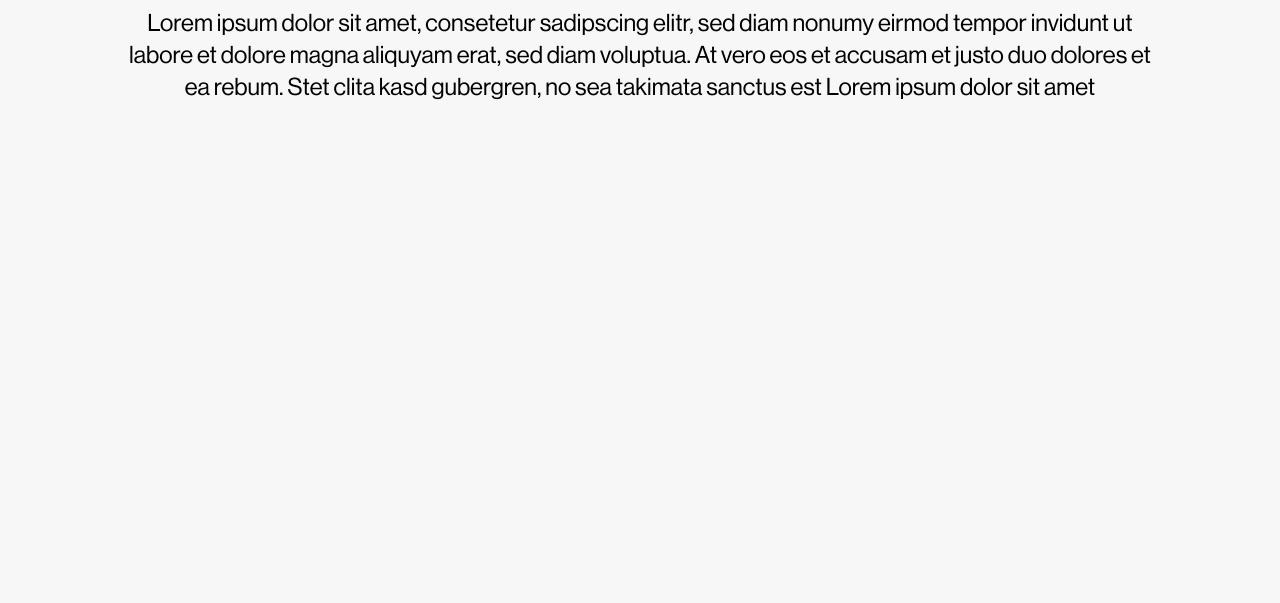
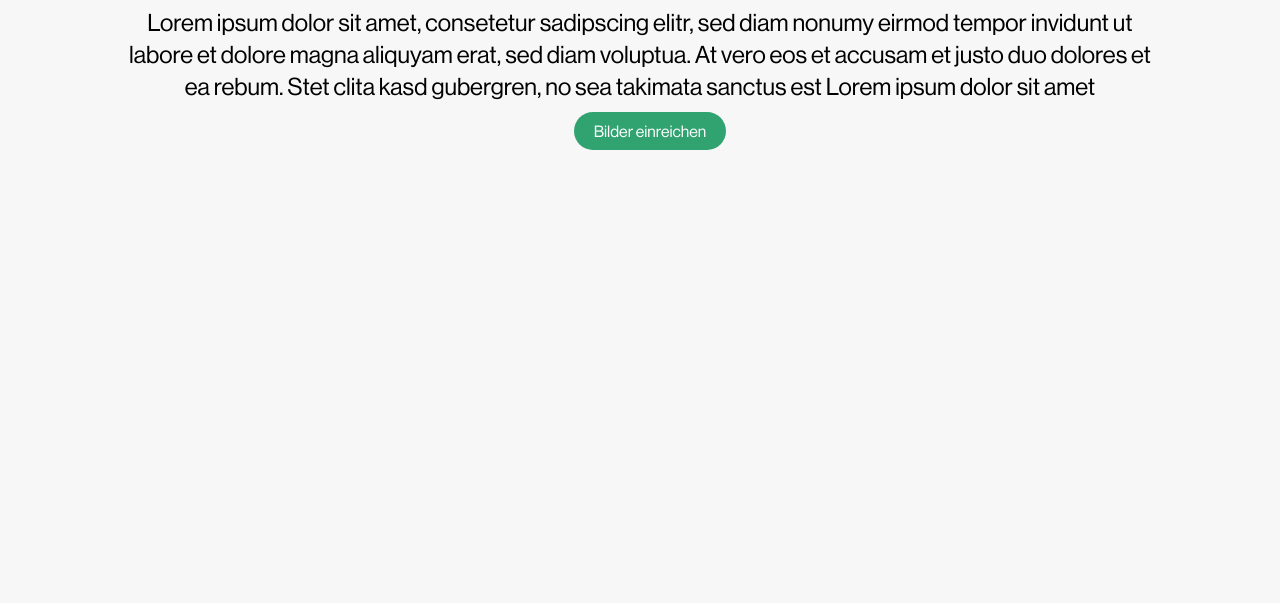
Before and after one commit to TagesWoche/kulturerbejahr2018, a website built with webpack: page src/index.html in a window 1280 px wide. Shown: the part 197-800 px from the top of the page. Built offline with nearby package versions, Linux system fonts and the light colour scheme; what riot would draw is missing.

Commit message:
mailto button

```diff
--- a/src/index.html
+++ b/src/index.html
@@ -123,6 +123,9 @@
   <article class="intro">
     <h1>Kulturerbejahr 2018</h1>
     <h2>Lorem ipsum dolor sit amet, consetetur sadipscing elitr, sed diam nonumy eirmod tempor invidunt ut labore et dolore magna aliquyam erat, sed diam voluptua. At vero eos et accusam et justo duo dolores et ea rebum. Stet clita kasd gubergren, no sea takimata sanctus est Lorem ipsum dolor sit amet</h2>
+    <a class="button" href="mailto:stephan.rolli@rolliboss.ch">
+            Bilder einreichen
+        </a>
   </article>
 
   <fotimat-app></fotimat-app>
--- a/src/styles/index.scss
+++ b/src/styles/index.scss
@@ -94,8 +94,9 @@ li a:hover {
 }
 
 .button {
-  background-color: white;
-  color: black;
+  font-weight: normal;
+  background-color: $tawo;
+  color: white;
   border-radius: 100px;
   border: none;
   padding: 10px 20px;
@@ -108,7 +109,7 @@ li a:hover {
 }
 
 .button:hover {
-  background-color: lighten(black, 80%);
+  background-color: darken($tawo, 10%);
 }
 
 .intro {
```
